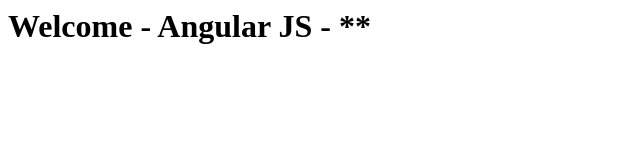
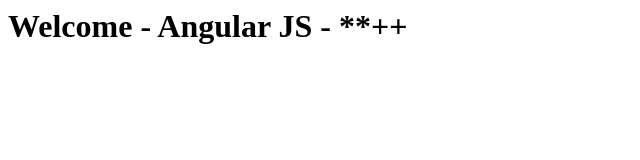
Before and after one commit to veereshshawaragi/AngularJSCoursera, a plain HTML site: page index.html in a window 1280 px wide. Shown: the full height of the page, 0-640 px from the left. Drawn offline with Linux system fonts and the light colour scheme.

Commit message:
index file updated

```diff
--- a/index.html
+++ b/index.html
@@ -3,6 +3,6 @@
  <title> Angular JS</title>
 </head>
 <body>
-  <h1> Welcome - Angular JS - **</h1>
+  <h1> Welcome - Angular JS - **++</h1>
 </body>
 </html>
```
